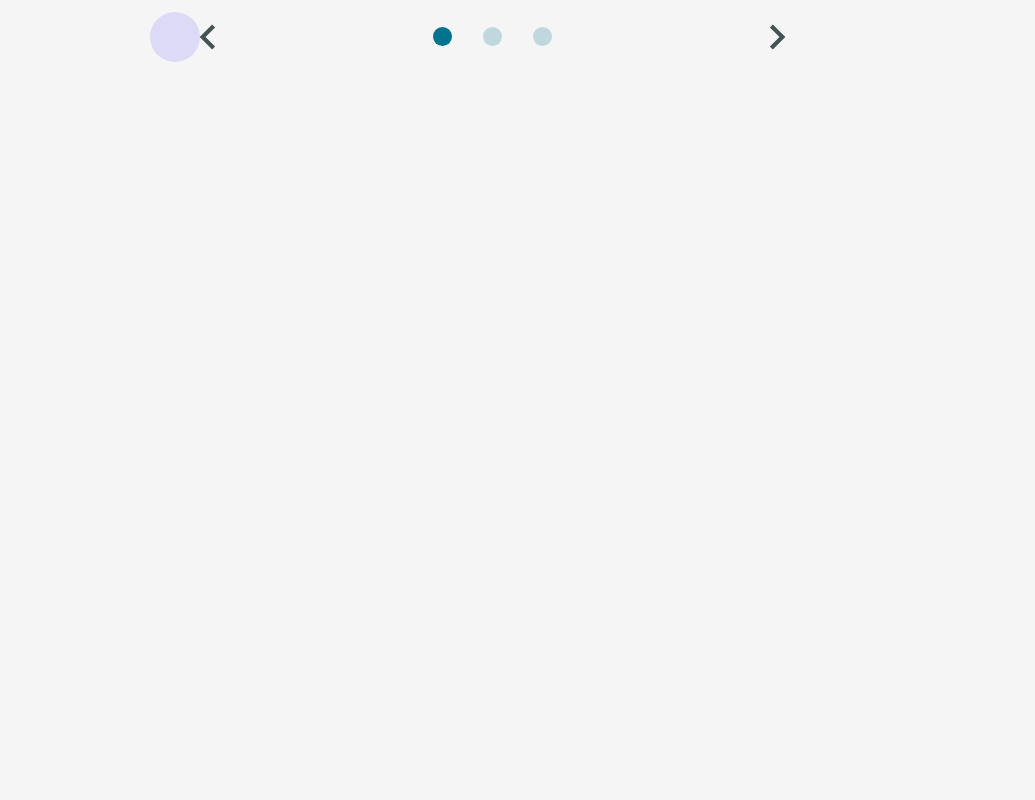
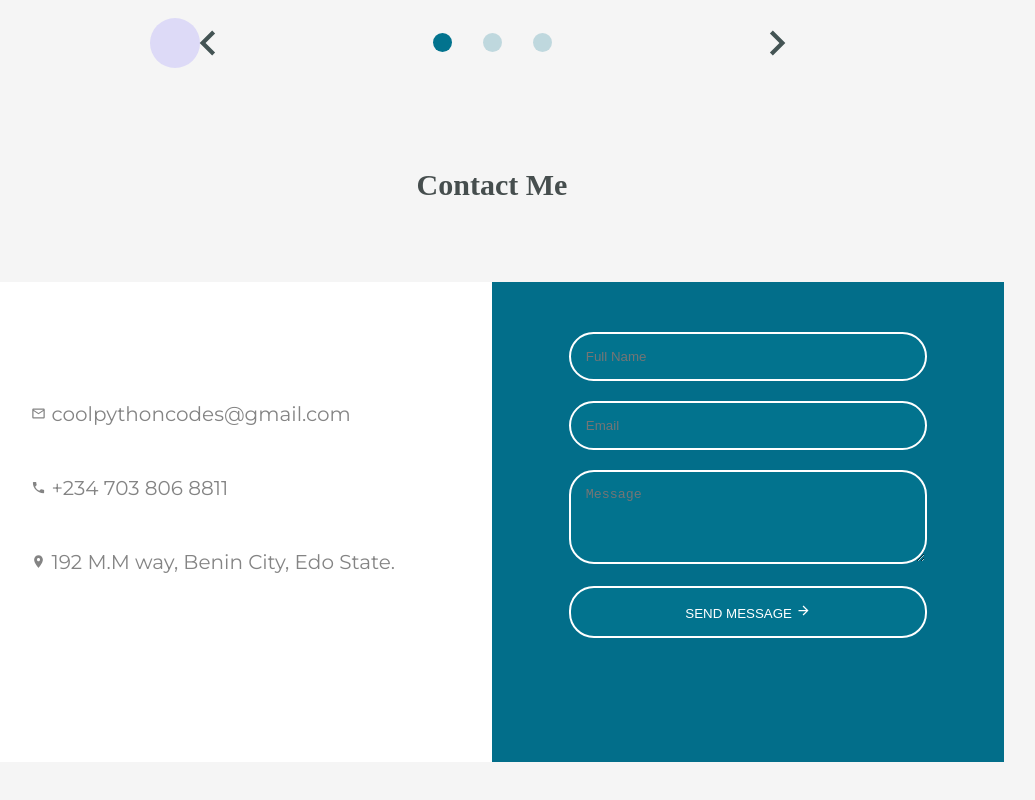
Before and after one commit to timmy471/my-portfolio, a React (Create React App) app: page / in a window 1280 px wide. Shown: the part 2700-3500 px from the top of the page, without its empty margins (148-1183 px from the left). Before the commit the page ends 3280 px from the top, so only its background shows below. Built offline with nearby package versions, Linux system fonts and the light colour scheme.

Commit message:
contact section

```diff
--- a/src/App.js
+++ b/src/App.js
@@ -6,6 +6,7 @@ import Bio from "./components/Bio";
 import Project from "./components/Project";
 import Works from "./components/Works";
 import Testimonal from "./components/Testimonal";
+import Contact from "./components/Contact";
 
 function App() {
 	return (
@@ -15,6 +16,7 @@ function App() {
 			<Project />
 			<Works />
       <Testimonal />
+      <Contact/>
 		</div>
 	);
 }
--- a/src/App.scss
+++ b/src/App.scss
@@ -277,7 +277,7 @@ section.work-process {
   h1 {
     grid-area: heading-1;
     justify-self: center;
-    font-size: 2.5rem;
+    font-size: 3rem;
   }
   .work-process-1 {
     grid-area: work-1;
@@ -329,7 +329,7 @@ section.work-process {
   font-family: "Montserrat", sans-serif;
   font-weight: 600;
   position: relative;
-  margin-bottom: 518px;
+
 
   &-top{
 
@@ -401,7 +401,6 @@ section.work-process {
   #testimonal-bottom {
     display: flex;
     align-items: center;
-
     min-width: 778px;
     margin: 0 auto;
     justify-content: center;
@@ -436,6 +435,140 @@ section.work-process {
   }
 }
 
+#contact {
+  display: grid;
+  grid-template-areas:
+    "contact contact"
+    "details message";
+  grid-template-columns: repeat(2, 1fr);
+  margin-top: 10rem;
+  margin-bottom: 200rem;
+  // border: 1px solid red;
 
+  h1 {
+    justify-self: center;
+    grid-area: contact;
+    margin-bottom: 8rem;
+    color: #464e4e;
+    font-size: 3rem;
+  }
+  &-details {
+    grid-area: details;
+    height: 60vh;
+    color: #848484;
+    font-size: 2rem;
+    font-family: "Montserrat", sans-serif;
+    background: #ffffff;
+
+    #phone-contact {
+      margin: 5rem 0;
+    }
+  }
+  &-message {
+    grid-area: message;
+    background: #026e8a;
+    height: 60vh;
+
+    .message-container{
+      // border: 1px solid yellow;
+      margin: 5rem auto;
+      width: 70%;
+      color: #fff;
+
+      input,button,textarea{
+        width: 100%;
+        background: $primary-color;
+        border: 2px solid #fff;
+        padding: 1.5rem;
+        display: inline-block;
+        border-radius: 2.5rem;
+        margin-bottom: 2rem;
+        color: #fff;
+        outline: none;
+      }
+    }
+
+    // input, button{
+    //   width: 100%;
+    //   border-radius: 15px;
+    //   border: 2px solid #fff;
+    //   outline: none;
+    //   padding: 15px;
+    //   margin-bottom: 25px;
+    //   display: inline-block;
+    // }
+
+    // input,
+    // button {
+    //   width: 100%;
+    //   display: inline-block;
+    //   background: #026e8a;
+    //   border: 2px solid #ffffff;
+    //   border-radius: 15px;
+    //   margin: 1rem 0;
+    //   color: #fff;
+    //   font-size: 2rem;
+    //   padding: 31px 76px 31px 76px;
+    // }
+    // button {
+    //   outline: none;
+    //   transition: all 0.5s ease-in-out;
+    //   margin: 20px 0 100px 0;
+    //   &:hover {
+    //     background: lighten($primary-color, 2);
+    //   }
+    // }
+
+    // textarea {
+      // background: #026e8a;
+    //   border: 2px solid #ffffff;
+    //   border-radius: 15px;
+    //   width: 100%;
+    //   color: #fff;
+    //   font-size: 25px;
+    //   padding: 31px 76px 31px 76px;
+    // }
+
+  }
+
+  .contact-container {
+    width: 80%;
+    // height: 70%;
+    margin: 12rem auto;
+    // display: grid;
+    // place-items: center;
+    // margin: 0 auto;
+  }
+
+  // .message-container{
+  //   display: grid;
+  //   place-items: center;
+  //   border: 1px solid red;
+  //   // display: flex;
+  //   // align-items: center;
+  //   // justify-content: center;
+  // }
+
+  // form{
+  //   width: 70%;
+  //   height: 70%;
+  //   border: 1px solid white;
+  // }
+
+  // .contact{
+  //   display: flex;
+  //   flex-direction: column;
+  //   align-items: center;
+  //   justify-items: center;
+  //   height: 100%;
+  //   width: 100%;
+  // }
+
+  // img {
+  //   width: 35px;
+  //   height: 25px;
+  //   margin-right: 2rem;
+  // }
+}
 
 @import 'desktop';
--- /dev/null
+++ b/src/components/Contact.js
@@ -0,0 +1,41 @@
+import { ArrowForward, LocationOn, MailOutline, Phone } from "@material-ui/icons";
+import React from "react";
+
+export default function Contact() {
+	return (
+		<section id="contact">
+			<h1>Contact Me</h1>
+			<div id="contact-details">
+				<div className="contact-container">
+					<div>
+						<MailOutline /> coolpythoncodes@gmail.com
+					</div>
+					<div id="phone-contact">
+						<Phone /> +234 703 806 8811
+					</div>
+					<div>
+						<LocationOn /> 192 M.M way, Benin City, Edo State.
+					</div>
+				</div>
+			</div>
+            <div id="contact-message">
+				<div className="message-container">
+					<form>
+						<input type="text" name="" id="" placeholder="Full Name" />
+						<input type="email" name="" id="" placeholder="Email" />
+						<textarea
+							name=""
+							id=""
+							cols="30"
+							rows="4"
+							placeholder="Message"
+						></textarea>
+						<button type="submit">
+							SEND MESSAGE <ArrowForward/>
+						</button>
+					</form>
+				</div>
+			</div>
+		</section>
+	);
+}
```
